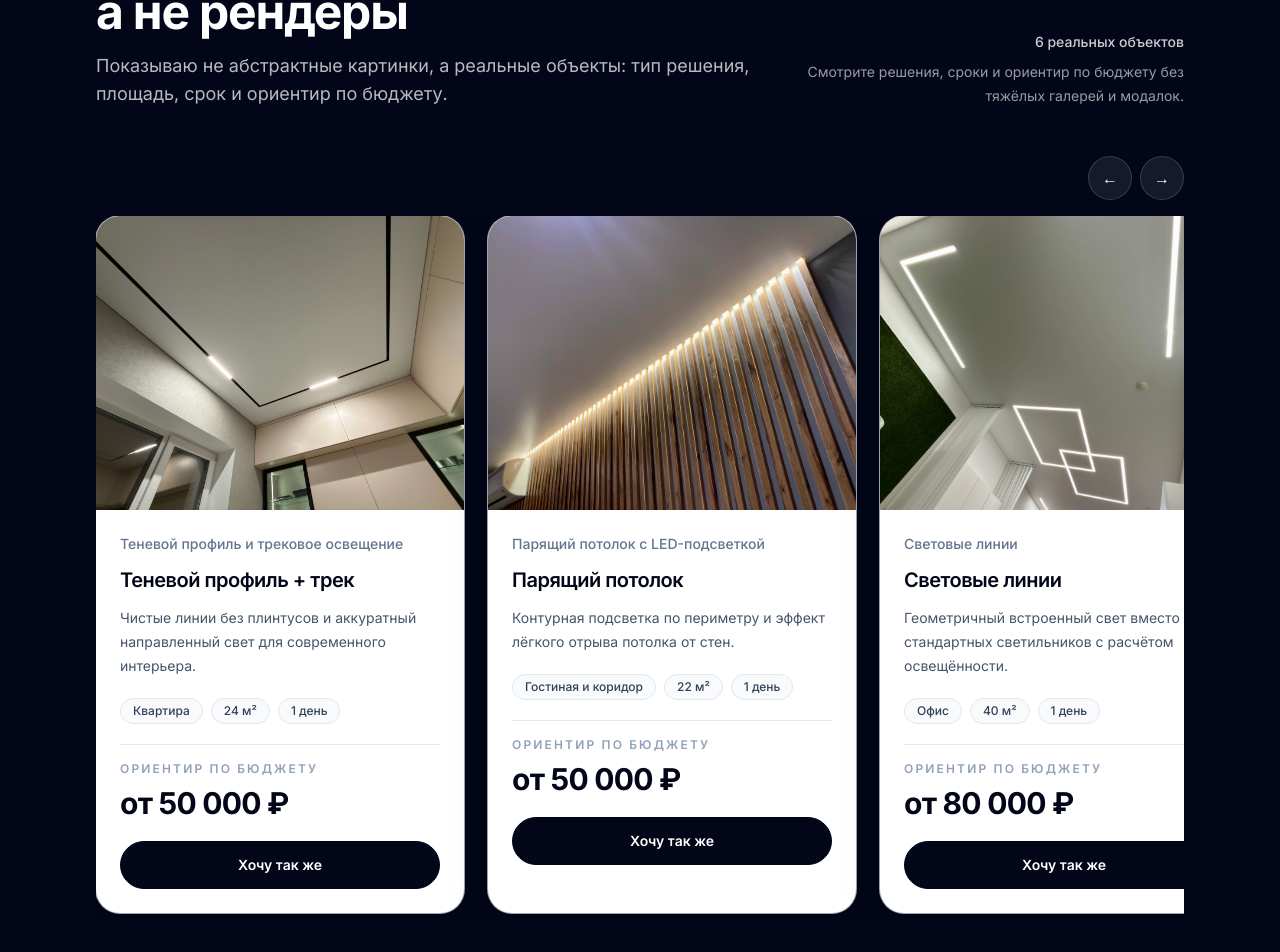
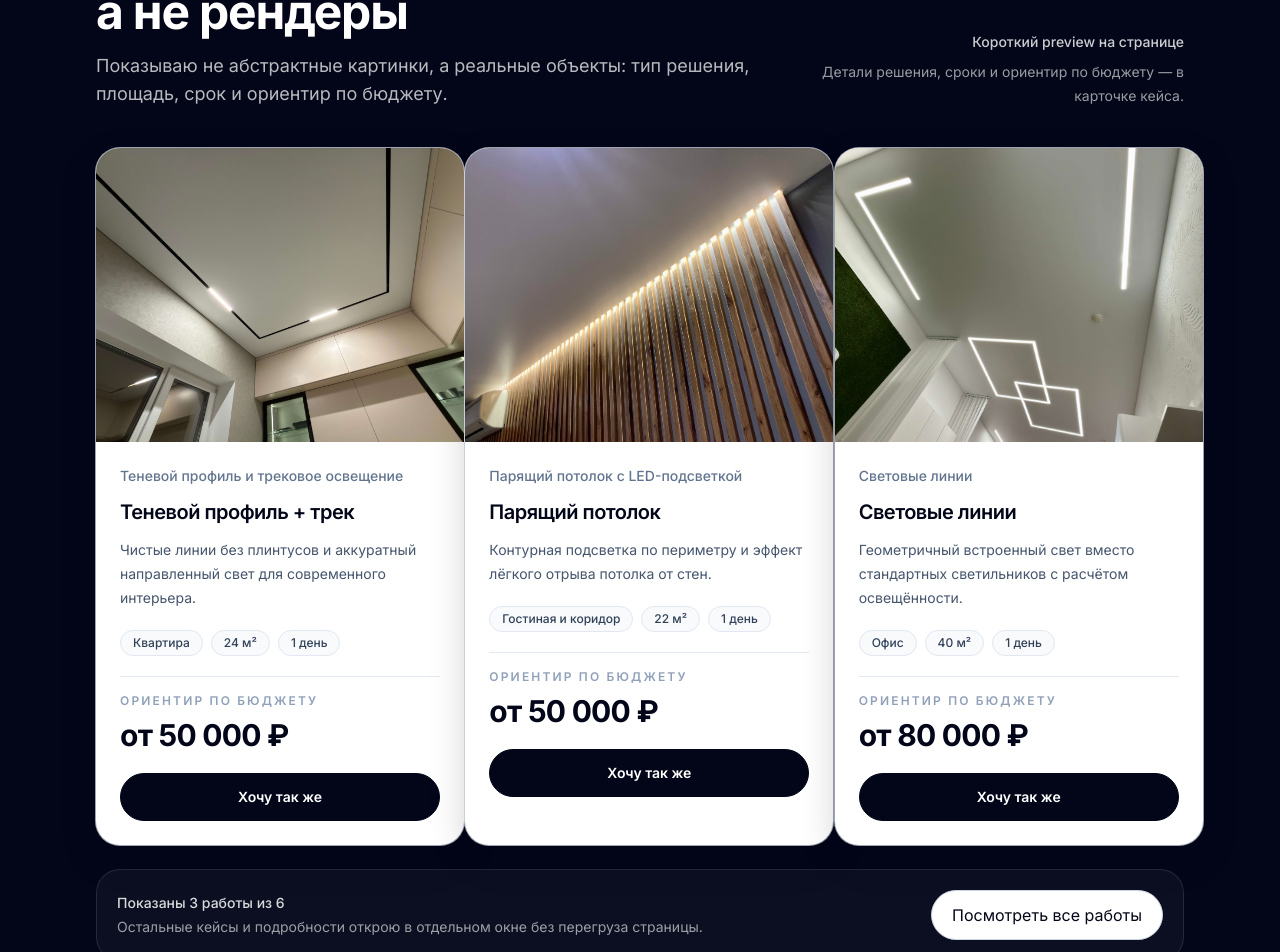
Before and after one commit to svladimirtsk-crypto/nextjs-potolkovo, a Next.js app: page / in a window 1280 px wide. Shown: the part 1056-2008 px from the top of the page. Built offline with nearby package versions, Linux system fonts and the light colour scheme.

Commit message:
Update home-proof.tsx

```diff
--- a/components/home/home-proof.tsx
+++ b/components/home/home-proof.tsx
@@ -1,14 +1,53 @@
+"use client";
+
+import { useMemo, useState } from "react";
+
 import { homepage } from "@/content/homepage";
+import { Button } from "@/components/ui/button";
 import { Container } from "@/components/ui/container";
 import { Heading } from "@/components/ui/heading";
 import { Section } from "@/components/ui/section";
 
 import { ProofCard } from "./proof-card";
+import { ProofModalClient } from "./proof-modal-client";
 import { ProofTrackClient } from "./proof-track-client";
 
 const proof = homepage.proof;
 
 export function HomeProof() {
+  const [selectedIndex, setSelectedIndex] = useState<number | null>(null);
+
+  const desktopPreviewItems = useMemo(() => proof.items.slice(0, 3), []);
+
+  const openByIndex = (index: number) => {
+    setSelectedIndex(index);
+  };
+
+  const openBySlug = (slug: string) => {
+    const index = proof.items.findIndex((item) => item.slug === slug);
+    if (index >= 0) {
+      setSelectedIndex(index);
+    }
+  };
+
+  const closeModal = () => {
+    setSelectedIndex(null);
+  };
+
+  const showPrev = () => {
+    setSelectedIndex((current) => {
+      if (current === null) return current;
+      return current === 0 ? proof.items.length - 1 : current - 1;
+    });
+  };
+
+  const showNext = () => {
+    setSelectedIndex((current) => {
+      if (current === null) return current;
+      return current === proof.items.length - 1 ? 0 : current + 1;
+    });
+  };
+
   return (
     <Section id="proof" className="bg-slate-950 text-white">
       <Container>
@@ -20,35 +59,75 @@ export function HomeProof() {
             tone="dark"
           />
 
-          <div className="hidden space-y-2 lg:block lg:max-w-sm lg:text-right">
-            <p className="text-sm font-medium text-white/80">6 реальных объектов</p>
+          <div className="hidden max-w-sm space-y-2 text-right lg:block">
+            <p className="text-sm font-medium text-white/80">
+              Короткий preview на странице
+            </p>
             <p className="text-sm leading-6 text-white/60">
-              Смотрите решения, сроки и ориентир по бюджету без тяжёлых галерей и
-              модалок.
+              Детали решения, сроки и ориентир по бюджету — в карточке кейса.
             </p>
           </div>
         </div>
 
-        <div className="mt-10 sm:mt-12">
-          <div className="-mx-4 sm:-mx-6 lg:-mx-8">
-            <div className="px-4 sm:px-6 lg:px-8">
+        {/* Mobile: swipe */}
+        <div className="mt-10 lg:hidden">
+          <div className="-mx-4 sm:-mx-6">
+            <div className="px-4 sm:px-6">
               <ProofTrackClient>
-                {proof.items.map((item) => (
+                {proof.items.map((item, index) => (
                   <ProofCard
                     key={item.slug}
                     item={item}
-                    defaultCtaLabel={proof.cardCtaLabel}
+                    mode="mobile"
+                    onOpen={() => openByIndex(index)}
                   />
                 ))}
               </ProofTrackClient>
             </div>
           </div>
 
-          <p className="mt-4 text-sm text-white/60 lg:hidden">
-            Свайпайте, чтобы посмотреть больше работ.
+          <p className="mt-4 text-sm text-white/60">
+            Свайпайте, чтобы посмотреть больше работ. Нажмите на карточку для деталей.
           </p>
         </div>
+
+        {/* Desktop: compact grid */}
+        <div className="mt-10 hidden lg:block">
+          <div className="grid gap-5 xl:grid-cols-3">
+            {desktopPreviewItems.map((item) => (
+              <ProofCard
+                key={item.slug}
+                item={item}
+                mode="desktop"
+                onOpen={() => openBySlug(item.slug)}
+              />
+            ))}
+          </div>
+
+          <div className="mt-6 flex items-center justify-between rounded-[1.5rem] border border-white/10 bg-white/[0.04] p-5">
+            <div>
+              <p className="text-sm font-medium text-white/84">
+                Показаны 3 работы из {proof.items.length}
+              </p>
+              <p className="mt-1 text-sm text-white/60">
+                Остальные кейсы и подробности открою в отдельном окне без перегруза страницы.
+              </p>
+            </div>
+
+            <Button variant="secondary" onClick={() => openByIndex(0)}>
+              Посмотреть все работы
+            </Button>
+          </div>
+        </div>
       </Container>
+
+      <ProofModalClient
+        items={proof.items}
+        selectedIndex={selectedIndex}
+        onClose={closeModal}
+        onPrev={showPrev}
+        onNext={showNext}
+      />
     </Section>
   );
 }
```
